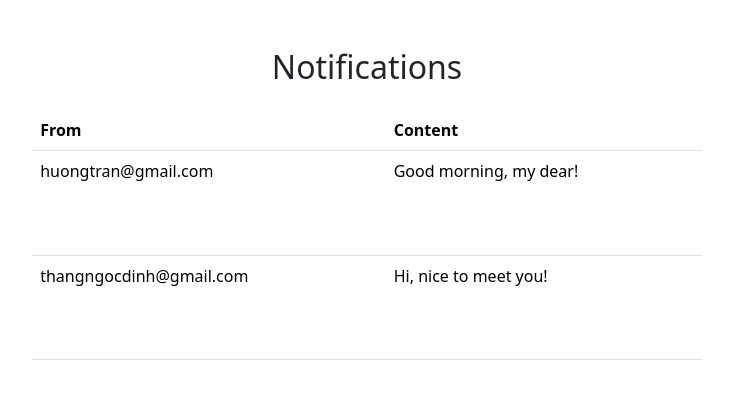
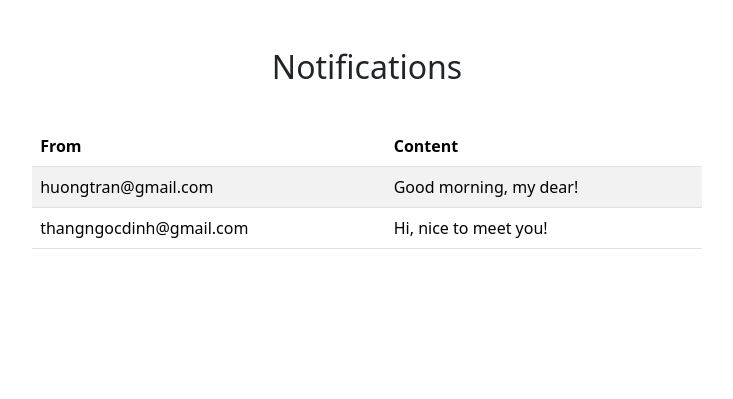
Before and after one commit to phanquocky/Insight, a Flask app: page /notification in a window 1280 px wide. Shown: the part 56-455 px from the top of the page, without its empty margins (273-1006 px from the left). Run offline with Flask 2, Linux system fonts and the light colour scheme; parts of the project's set-up code (start-up, migrations or seed data) failed here and were passed over; some libraries are stand-ins or nearby versions.

Commit message:
use table-striped

```diff
--- a/templates/notification.html
+++ b/templates/notification.html
@@ -7,7 +7,7 @@
 <div class="container mt-5">
     <h2 class="text-center mb-4">Notifications</h2>
     <div class="table-responsive mx-auto" style="max-width: 60%;">
-        <table class="table" style="height: 250px;">
+        <table class="table table-striped mt-3">
             <thead>
                 <tr>
                     <th>From</th>
```
